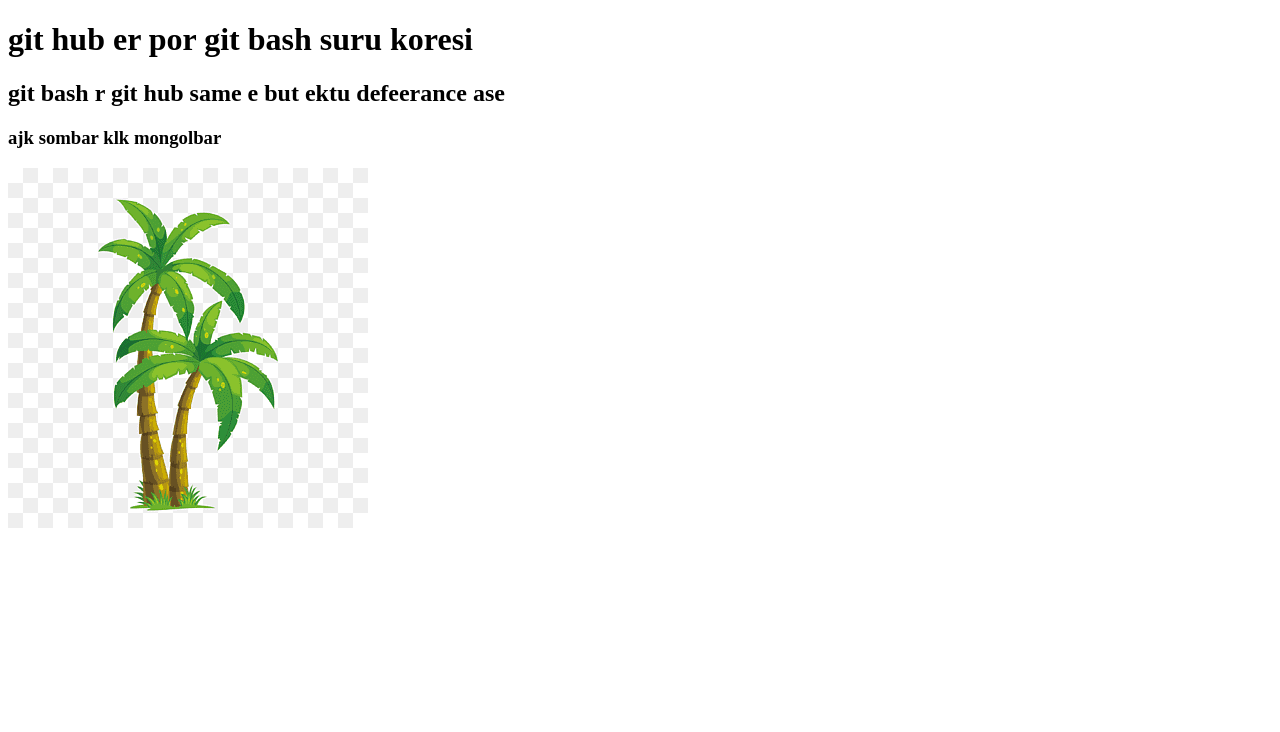
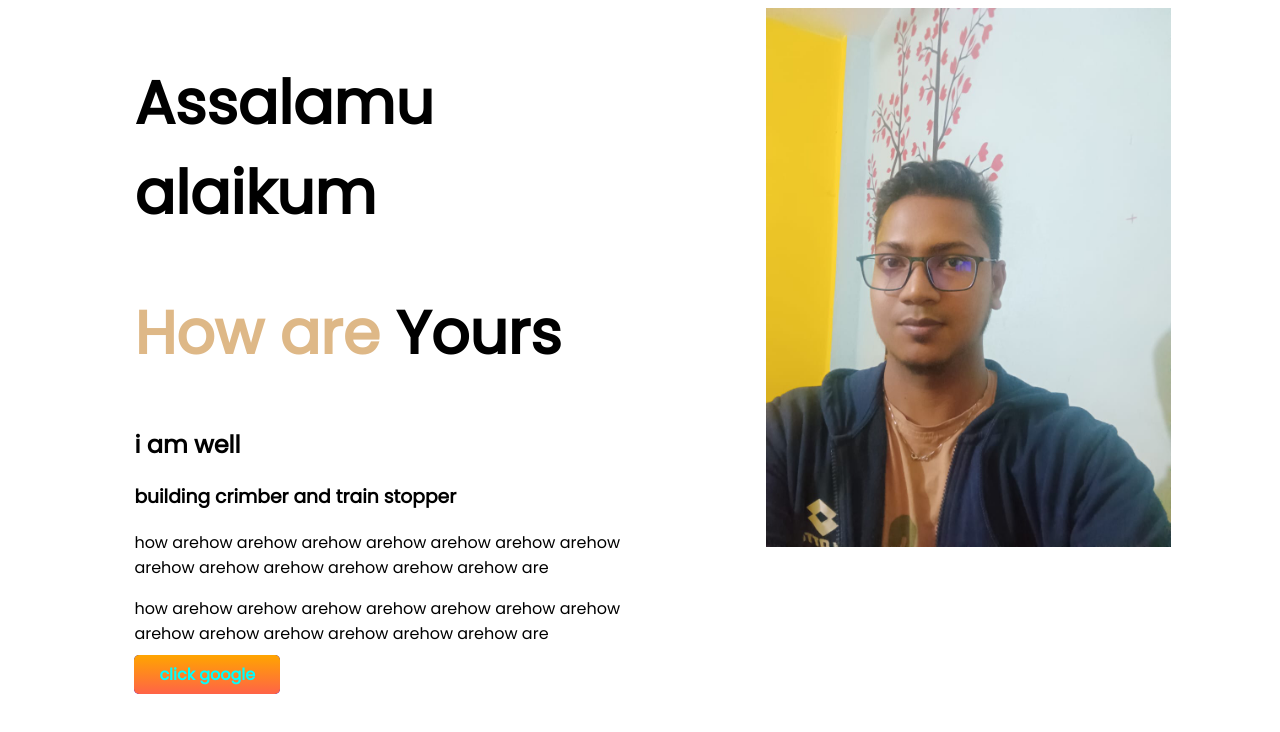
Before and after one commit to Rupok5/my-sixth-repo, a plain HTML site: page starty.html in a window 1280 px wide. Drawn offline with Linux system fonts and the light colour scheme.

Commit message:
show section

```diff
--- a/starty.html
+++ b/starty.html
@@ -5,11 +5,24 @@
     <meta http-equiv="X-UA-Compatible" content="IE=edge">
     <meta name="viewport" content="width=device-width, initial-scale=1.0">
     <title>git bash</title>
+    <link rel="preconnect" href="https://fonts.googleapis.com"><link rel="preconnect" href="https://fonts.gstatic.com" crossorigin><link href="https://fonts.googleapis.com/css2?family=Poppins&display=swap" rel="stylesheet">
+    <link rel="stylesheet" href="style.css">
 </head>
 <body>
-    <h1>git hub er por git bash suru koresi</h1>
-    <h2>git bash r git hub same e but ektu defeerance ase</h2>
-    <h3>ajk sombar klk mongolbar</h3>
-    <img src="tree.png" alt="">
+<section>
+  <div class="half-w">
+    <h1>Assalamu alaikum</h1>
+    <h1><span>How are</span> Yours</h1>
+    <h2>i am well</h2>
+    <h3>building crimber and train stopper</h3>how arehow arehow arehow arehow arehow arehow arehow arehow arehow arehow arehow arehow arehow are
+    <p>how arehow arehow arehow arehow arehow arehow arehow arehow arehow arehow arehow arehow arehow are</p>
+    <a class="link-b" target="_blank" href="https://www.google.com/">click google</a>
+  </div>
+
+      <div class="half-w"> <img src="5e19751c-3e7a-4888-b388-7d2102086feb.jpeg" alt=""></div>
+</section>
+
+
+
 </body>
 </html>
--- /dev/null
+++ b/style.css
@@ -0,0 +1,30 @@
+body {
+    font-family: 'Poppins', sans-serif;
+}
+h1 {
+    font-size: 60px;
+}
+span {
+    color: burlywood;
+}
+section {
+    display: flex;
+}
+.half-w {
+    width: 50%;
+    padding-left: 10%;
+}
+.half-w img {
+    width: 80%;
+}
+a {
+    background-color: blue;
+    color: aqua;
+}
+.link-b {
+    text-decoration: none;
+    padding: 8px 25px;
+    border-radius: 5px;
+    background-image: linear-gradient(orange, tomato);
+    font-weight: 700;
+}
```
Also changed, not shown: 5e19751c-3e7a-4888-b388-7d2102086feb.jpeg (added), photo-1514285490982-4130e9aefedb.avif (added).
